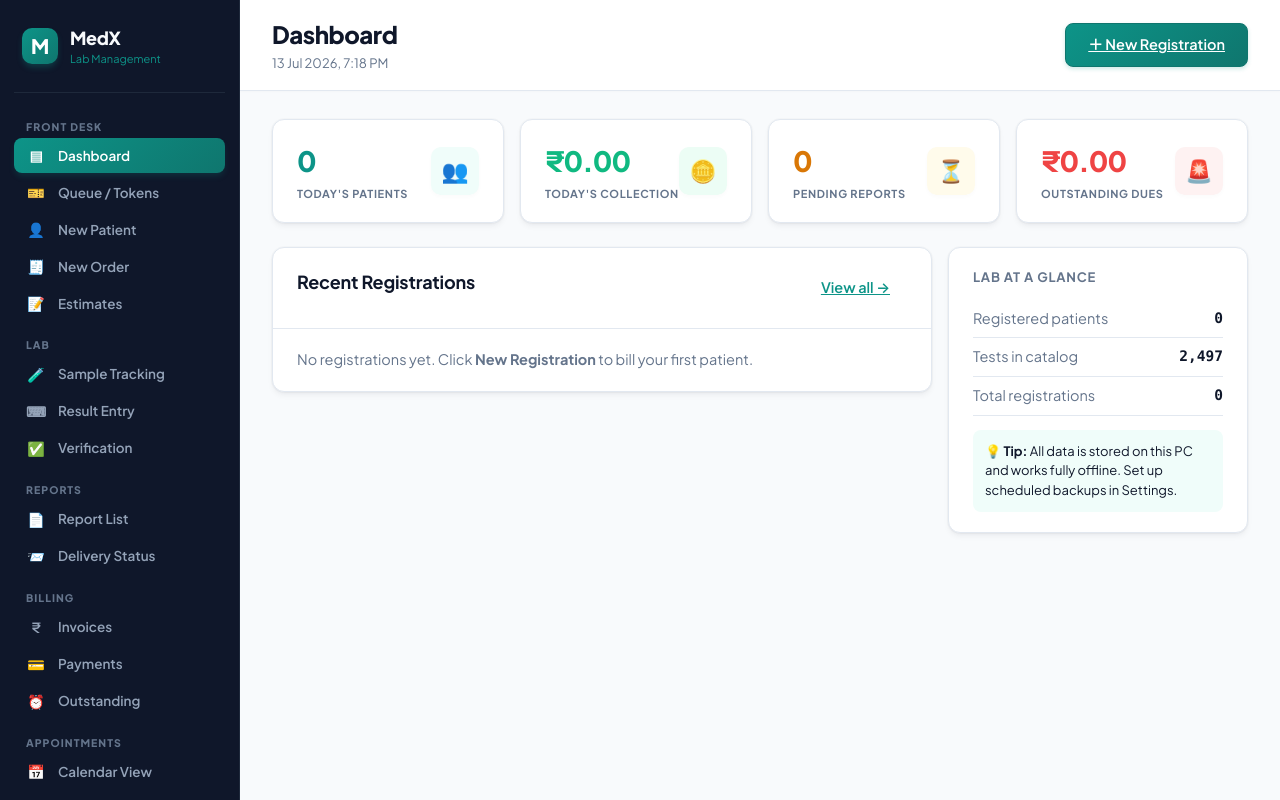
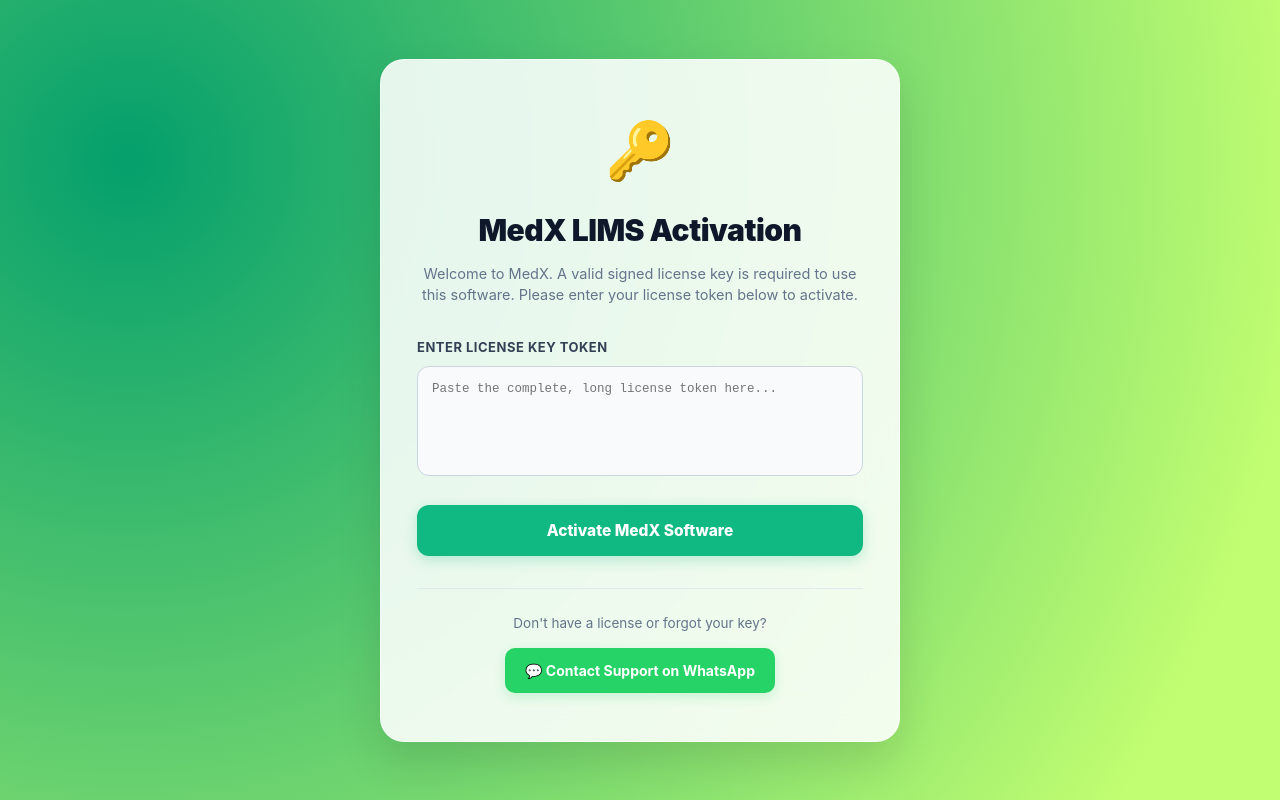
Before and after one commit to mr-umar-ahmed/MEDX-SOFTWARE, a React (Vite) app in the folder apps/medx-app/: page / in a window 1280 px wide. Built offline with nearby package versions, Linux system fonts and the light colour scheme.

Commit message:
feat(licensing): block all routes under a mandatory License Activation Screen when license is unactivated, revoked, or deleted

```diff
--- a/apps/medx-app/src/App.tsx
+++ b/apps/medx-app/src/App.tsx
@@ -1,3 +1,5 @@
+import { useState } from "react";
+import { useStore } from "./data/store";
 import { HashRouter, Routes, Route } from "react-router-dom";
 import Layout from "./ui/Layout";
 import Dashboard from "./features/Dashboard";
@@ -58,6 +60,152 @@ import BackupPage from "./features/BackupPage";
 import AbdmPage from "./features/AbdmPage";
 
 export default function App() {
+  const { activeLicense, activateLicense } = useStore();
+  const [inputKey, setInputKey] = useState("");
+  const [err, setErr] = useState("");
+  const [activating, setActivating] = useState(false);
+
+  async function handleActivate() {
+    if (!inputKey.trim()) return;
+    setErr("");
+    setActivating(true);
+    try {
+      const success = await activateLicense(inputKey);
+      if (success) {
+        setInputKey("");
+      } else {
+        setErr("Invalid license key token signature. Please verify and try again.");
+      }
+    } catch (e) {
+      setErr("Failed to connect to license server. Please check your internet connection.");
+    } finally {
+      setActivating(false);
+    }
+  }
+
+  // Intercept layout if there is no active license registered
+  if (!activeLicense) {
+    return (
+      <div style={{
+        display: "flex",
+        alignItems: "center",
+        justifyContent: "center",
+        minHeight: "100vh",
+        background: "radial-gradient(circle at 10% 20%, rgb(4, 159, 108) 0%, rgb(194, 254, 113) 90.1%)",
+        fontFamily: "Inter, system-ui, -apple-system, sans-serif",
+        padding: 24,
+        boxSizing: "border-box"
+      }}>
+        <div style={{
+          background: "rgba(255, 255, 255, 0.88)",
+          backdropFilter: "blur(20px)",
+          border: "1px solid rgba(255, 255, 255, 0.4)",
+          borderRadius: 24,
+          padding: "48px 36px",
+          width: "100%",
+          maxWidth: 520,
+          boxShadow: "0 20px 45px rgba(0, 0, 0, 0.12)",
+          textAlign: "center"
+        }}>
+          <div style={{ fontSize: 56, marginBottom: 16 }}>🔑</div>
+          <h1 style={{ fontSize: 30, fontWeight: 900, color: "#0f172a", margin: "0 0 10px 0", letterSpacing: "-0.5px" }}>MedX LIMS Activation</h1>
+          <p style={{ fontSize: 14.5, color: "#64748b", margin: "0 0 32px 0", lineHeight: 1.5 }}>
+            Welcome to MedX. A valid signed license key is required to use this software. Please enter your license token below to activate.
+          </p>
+
+          <div style={{ textAlign: "left", marginBottom: 24 }}>
+            <label style={{ display: "block", fontSize: 13, fontWeight: 700, color: "#334155", marginBottom: 8, textTransform: "uppercase", letterSpacing: "0.5px" }}>
+              Enter License Key Token
+            </label>
+            <textarea
+              style={{
+                width: "100%",
+                height: 110,
+                padding: 14,
+                borderRadius: 12,
+                border: "1px solid #cbd5e1",
+                fontFamily: "monospace",
+                fontSize: 12.5,
+                background: "#f8fafc",
+                resize: "none",
+                outline: "none",
+                boxSizing: "border-box",
+                lineHeight: 1.4,
+                transition: "border-color 0.2s"
+              }}
+              value={inputKey}
+              onChange={(e) => setInputKey(e.target.value)}
+              placeholder="Paste the complete, long license token here..."
+              disabled={activating}
+            />
+          </div>
+
+          {err && (
+            <div style={{
+              padding: "12px 16px",
+              background: "#fef2f2",
+              border: "1px solid #fecaca",
+              borderRadius: 10,
+              color: "#b91c1c",
+              fontSize: 13.5,
+              textAlign: "left",
+              marginBottom: 24,
+              lineHeight: 1.45
+            }}>
+              ⚠️ {err}
+            </div>
+          )}
+
+          <button
+            style={{
+              width: "100%",
+              padding: "16px 24px",
+              background: "#10b981",
+              color: "#ffffff",
+              border: "none",
+              borderRadius: 12,
+              fontWeight: 800,
+              fontSize: 15.5,
+              cursor: "pointer",
+              transition: "transform 0.1s, background-color 0.2s",
+              boxShadow: "0 4px 14px rgba(16, 185, 129, 0.25)"
+            }}
+            onClick={handleActivate}
+            disabled={activating}
+          >
+            {activating ? "Verifying Token..." : "Activate MedX Software"}
+          </button>
+
+          <div style={{ marginTop: 32, paddingTop: 24, borderTop: "1px solid #e2e8f0" }}>
+            <p style={{ fontSize: 13.5, color: "#64748b", margin: "0 0 14px 0" }}>
+              Don't have a license or forgot your key?
+            </p>
+            <a
+              href="https://wa.me/917204060651?text=Hello%20MedX%20Support,%20I%20would%20like%20to%20request%20a%20demo/license%20key%20for%20the%20LIMS%20software."
+              target="_blank"
+              rel="noopener noreferrer"
+              style={{
+                display: "inline-flex",
+                alignItems: "center",
+                gap: 8,
+                padding: "12px 20px",
+                background: "#25d366",
+                color: "#ffffff",
+                textDecoration: "none",
+                borderRadius: 10,
+                fontWeight: 700,
+                fontSize: 14,
+                boxShadow: "0 4px 12px rgba(37, 211, 102, 0.2)"
+              }}
+            >
+              💬 Contact Support on WhatsApp
+            </a>
+          </div>
+        </div>
+      </div>
+    );
+  }
+
   return (
     <HashRouter>
       <Routes>
```
